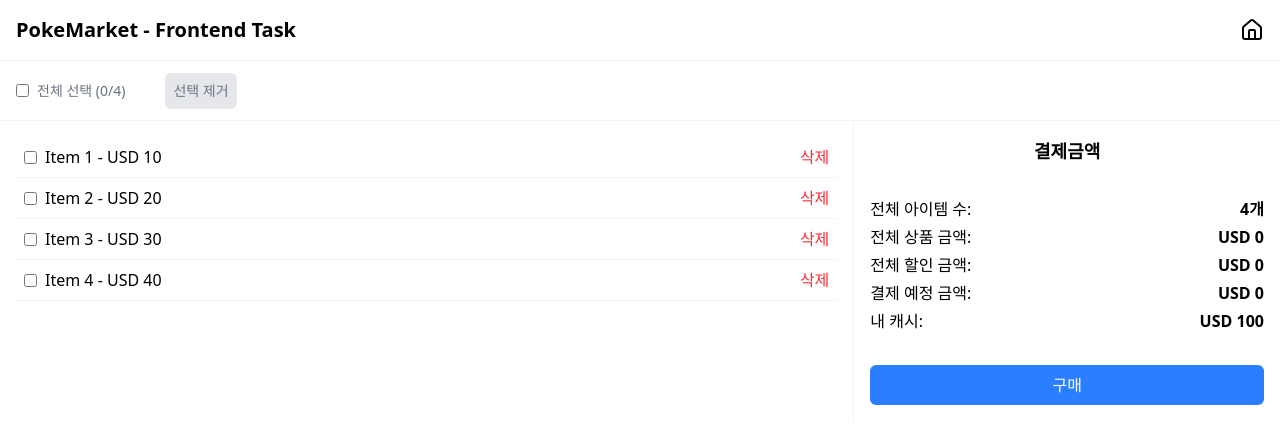
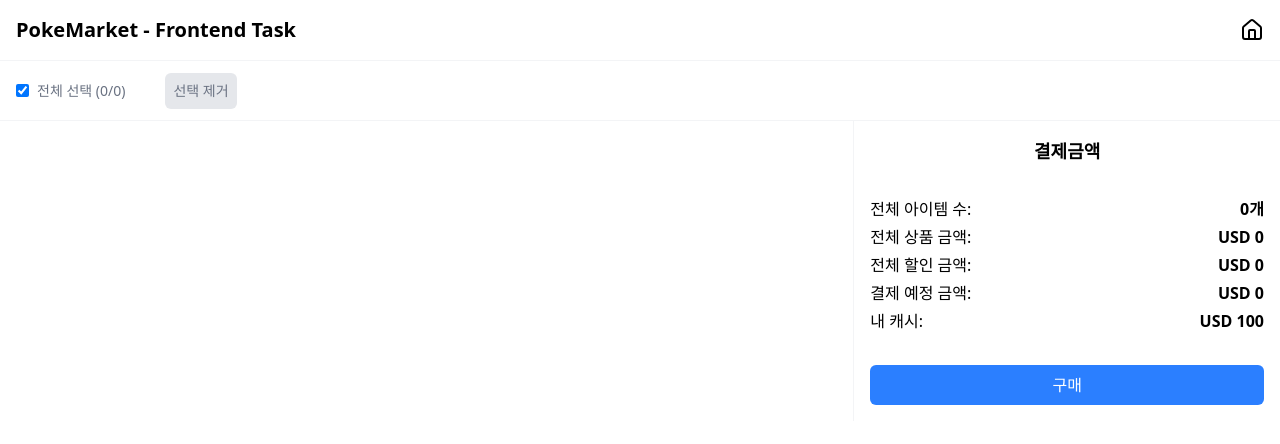
Before and after one commit to jaeelee/pocamarket-fe-task, a React (Vite) app: page /cart in a window 1280 px wide. Shown: the top 444 px of the page. Built offline with nearby package versions, Linux system fonts and the light colour scheme.

Commit message:
feat: 전체선택 & 삭제 기능 추가

```diff
--- a/src/Cart.tsx
+++ b/src/Cart.tsx
@@ -1,6 +1,7 @@
 import { HomeIcon } from "lucide-react";
 import { Link } from "react-router-dom";
 import { Header } from "./_components/Header";
+import { useShoppingList } from "./_libs/shopping.store";
 
 export function Cart() {
   /**
@@ -9,16 +10,10 @@
    * 2. 상단 헤더 완성
    * 3. 결제 금액 영역 완성
    *
-   */
-  const checkItemCount = 0;
-  const totalItemCount = 4;
+  */
+
   const userCash = 100;
-  const exampleCartItems = [
-    { id: 1, name: "Item 1", price: 10 },
-    { id: 2, name: "Item 2", price: 20 },
-    { id: 3, name: "Item 3", price: 30 },
-    { id: 4, name: "Item 4", price: 40 },
-  ];
+  const { list: cartList, selecteAll, selected, selecteList, removeList, removeSelectedList } = useShoppingList();
 
   return (
     <div className="relative">
@@ -32,29 +27,34 @@
       <div>
         <div className="h-15 flex gap-6 items-center border-b border-gray-100">
           <div className="flex gap-2 items-center px-4">
-            <input type="checkbox" />
-            <button className="text-sm text-gray-500 hover:text-blue-500">
-              전체 선택 ({checkItemCount}/{totalItemCount})
+            <input type="checkbox" checked={cartList.length === selected.length} onClick={selecteAll} />
+            <button className="text-sm text-gray-500 hover:text-blue-500" >
+              전체 선택 ({selected.length}/{cartList.length})
             </button>
           </div>
-          <button className="bg-gray-200 text-sm text-gray-500 hover:text-blue-500 p-2 rounded-md cursor-pointer">
+          <button className="bg-gray-200 text-sm text-gray-500 hover:text-blue-500 p-2 rounded-md cursor-pointer" onClick={() => removeSelectedList()}>
             선택 제거
           </button>
         </div>
         <div className="flex flex-col md:flex-row">
           <section className="flex flex-1 flex-col p-4">
-            {exampleCartItems.map((item) => (
+            {cartList.map((item) => (
               <div
                 key={item.id}
                 className="flex items-center justify-between p-2 border-b border-gray-100"
               >
                 <div className="flex items-center">
-                  <input type="checkbox" className="mr-2" />
+                  <input
+                    type="checkbox"
+                    className="mr-2"
+                    checked={selected.includes(item.id)}
+                    onClick={() => selecteList(item.id)}
+                  />
                   <span>
                     {item.name} - USD {item.price}
                   </span>
                 </div>
-                <button className="text-red-500 hover:text-red-700">
+                <button className="text-red-500 hover:text-red-700" onClick={() => removeList(item.id)}>
                   삭제
                 </button>
               </div>
@@ -65,7 +65,7 @@
             <div className="w-full flex flex-col gap-1">
               <p className="flex justify-between">
                 전체 아이템 수:{" "}
-                <span className="font-bold">{totalItemCount}개</span>
+                <span className="font-bold">{cartList.length}개</span>
               </p>
               <p className="flex justify-between">
                 전체 상품 금액: <span className="font-bold">USD {0}</span>
--- a/src/_libs/shopping.store.ts
+++ b/src/_libs/shopping.store.ts
@@ -5,8 +5,10 @@
     list: Card[],
     selected: number[],
     addList: (item: Card) => void;
+    removeList: (id: number) => void;
+    selecteAll: () => void;
     selecteList: (id: number) => void;
-    removeList: (id: number) => void;
+    removeSelectedList: () => void;
 }
 
 
@@ -14,18 +16,29 @@
     list: [],
     selected: [],
     addList: (item) => set((state) => {
-        if (state.list.length === 20) return state;
-        if (state.list.find(el => el.id === item.id)) return state;
+        if (state.list.length === 20) { alert('담은 물건이 20개 이상입니다.'); return state; }
+        if (state.list.find(el => el.id === item.id)) { alert('이미 추가된 카드 입니다.'); return state; }
 
+        alert('장바구니 추가 완료')
         return { list: [item, ...state.list] }
     }),
-    selecteList: (id) => set((state) => ({
-        selected: [id, ...state.selected]
-    })),
+    removeList: (id) => set((state) => ({ list: state.list.filter(item => item.id !== id) })),
+    selecteAll: () => set((state) => {
+        if (state.selected.length === state.list.length) return { selected: [] }
+        return { selected: [...state.list.map(item => item.id)] }
+    }),
+    selecteList: (id) => set((state) => {
+        if (state.selected.includes(id)) return { selected: state.selected.filter(selectedId => selectedId !== id) }
+        return {
+            selected: [id, ...state.selected]
+        }
+    }),
     selectedList: () => {
         const { list, selected } = get();
         return list.find(el => selected.includes(el.id)) || null;
     },
-    removeList: (id) => set((state) => ({ list: state.list.filter(item => item.id !== id) }))
-
+    removeSelectedList: () => {
+        const { selected, removeList } = get();
+        selected.map((id) => removeList(id))
+    }
 }))
```
